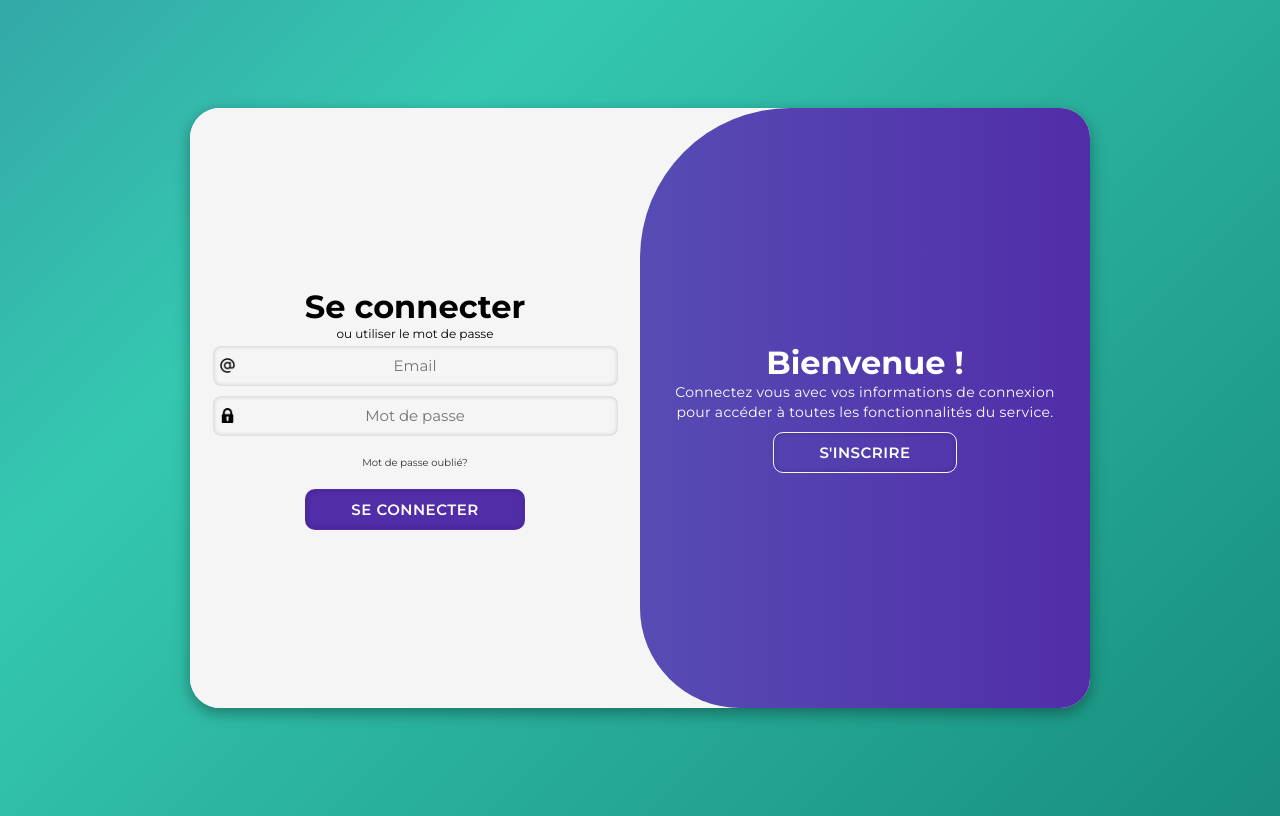
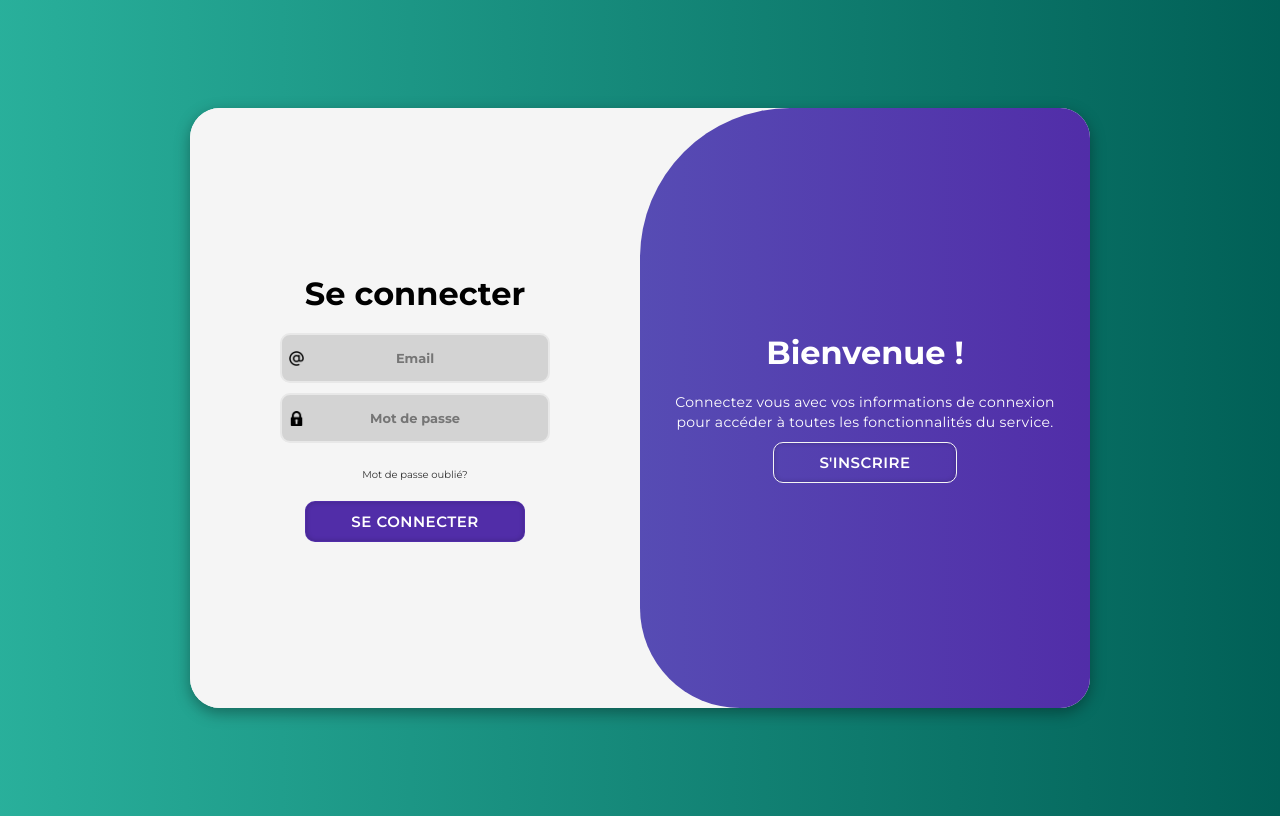
Before and after one commit to iNeoAzim/ResaUGE-Project, a PHP site: page / in a window 1280 px wide. Run offline with PHP 8.4, Linux system fonts and the light colour scheme.

Commit message:
many changes

```diff
--- a/CSS/styleindex.css
+++ b/CSS/styleindex.css
@@ -12,7 +12,7 @@ body{
     align-items: center;
     justify-content: center;
     flex-direction: column;
-    background: linear-gradient(-45deg, #005e55, #35c8b0, #2f2a85, #27306e);
+    background: linear-gradient(-90deg, #005e55, #35c8b0, #2f2a85, #27306e);
     background-size: 400% 400%;
     animation: gradient 15s ease infinite;
     height: 100vh;
@@ -97,18 +97,36 @@ body{
     height: 100%;
 }
 
-#login-page .container input{
-    background-color: whitesmoke;
-    border: none;
-    margin: 5px 0;
-    padding: 20px 10px;
-    font-size: 15px;
-    border-radius: 8px;
-    width: 90%;
-    max-height: 10px;
-    outline: none;
+#login-page .container input , #register-role{
+    border : 2px solid #e8e8e8;
+    padding : 15px;
+    margin-bottom : 10px;
+    border-radius: 10px;
+    background-color : lightgray;
+    font-size: small;
+    font-weight :bold;
     text-align: center;
-    box-shadow: inset 0 0 5px rgba(0, 0, 0, 0.2);
+    width : 60%;
+}
+
+#login-page .container input:focus , #register-role:focus{
+    outline-color : #512da8;
+    background-color : lightblue;
+    color : black;
+    box-shadow: 5px 5px rgba(0,0,0,0.3);
+    transition: all 0.3s ease-in-out;
+}
+
+input[type="date"]{
+    background-color : lightblue;
+}
+
+#register-role:focus {
+    outline-color : #512da8;
+    background-color : lightblue;
+    color : black;
+    box-shadow : 5px 5px rgba(0,0,0,0.3);
+    transition: all 0.3s ease-in-out;
 }
 
 #login-email{
@@ -155,6 +173,12 @@ body{
 }
 #register-pseudo{
     background-image: url("/img/pseudo.png");
+    background-repeat: no-repeat;
+    background-position: 0.5em center;
+    background-size: 15px;
+}
+#register-role{
+    background-image: url("/img/profil.png");
     background-repeat: no-repeat;
     background-position: 0.5em center;
     background-size: 15px;
@@ -283,22 +307,6 @@ body{
     transform: translateX(200%);
 }
 
-#register-role {
-    appearance: none;
-    background-color: #eee;
-    border: none;
-    padding: 15px 0px 0px 40px;;
-    font-size: 15px;
-    color: gray;
-    border-radius: 8px;
-    width: 90%;
-    height: 40px;
-    line-height: 20px;
-    outline: none;
-    box-shadow: inset 0 0 5px rgba(0, 0, 0, 0.2);
-    background-image: url("/img/role.png");
-    background-repeat: no-repeat;
-    background-position: 10px center;
-    background-size: 18px;
-    cursor: pointer;
+#login-page h1{
+    margin-bottom: 20px;
 }
--- a/JS/script.js
+++ b/JS/script.js
@@ -9,28 +9,3 @@ registerBtn.addEventListener('click', () => {
 loginBtn.addEventListener('click', () => {
     container.classList.remove("active");
 });
-
-const registerRoleSelect = document.getElementById('register-role');
-const loginRoleSelect = document.getElementById('login-role');
-const registerRoleDescription = document.getElementById('role-description-register');
-const loginRoleDescription = document.getElementById('role-description-login');
-
-const roleDescription = {
-    student: "texte à afficher pour l'élève",
-    teacher: "texte à afficher pour le professeur",
-    agent: "texte à afficher pour l'agent",
-    admin: "texte à afficher pour l'administrateur",
-};
-
-function updateRoleDescription(selectElement, descriptionElement) {
-    const selectedRole = selectElement.value;
-    descriptionElement.textContent = roleDescription[selectedRole];
-}
-
-registerRoleSelect.addEventListener('change', () => {
-    updateRoleDescription(registerRoleSelect, registerRoleDescription);
-});
-
-loginRoleSelect.addEventListener('change', () => {
-    updateRoleDescription(loginRoleSelect, loginRoleDescription);
-});
--- a/PHP/student.php
+++ b/PHP/student.php
@@ -4,7 +4,7 @@
     <meta charset="UTF-8">
     <meta name="viewport" content="width=device-width, initial-scale=1.0">
     <title>Réservations étudiants - Université Eiffel</title>
-    <link rel="stylesheet" href="CSS/stylestudent.css">
+    <link rel="stylesheet" href="../CSS/stylestudent.css">
 </head>
 <body id="page0">
 
--- a/index.html
+++ b/index.html
@@ -6,24 +6,23 @@
     <meta name="viewport" content="width=device-width, initial-scale=1.0">
     <link rel="stylesheet" href="https://cdnjs.cloudflare.com/ajax/libs/font-awesome/6.4.2/css/all.min.css">
     <link rel="stylesheet" href="./CSS/styleindex.css">
-    <title>Modern Login Page</title>
+    <link rel="icon" type="image/x-icon" href="./img/logo_gustaveEiffel.jpg">
+    <title>Gustave Eiffel - Réservation de matériel</title>
 </head>
 
 <body id="login-page">
-
     <div class="container" id="container">
         <div class="form-container sign-up">
             <form>
                 <h1>Créer un compte</h1>
-                <span>ou utiliser un email pour l'inscription</span>
-                <input type="text" placeholder="Nom" id="register-name">
-                <input type="text" placeholder="Prénom" id="register-firstname">
-                <input type="email" placeholder="Email" id="register-email">
-                <input type="password" placeholder="Mot de passe" id="register-password">
-                <input type="pseudo" placeholder="Pseudo" id="register-pseudo">
-                <input type="Postal" placeholder="Code Postal" id="register-postal">
-                <input type="birthdate" placeholder="Date de naissance" id="register-birthdate">
-                <select name="role" id="register-role">
+                <input type="text" placeholder="Nom" id="register-name" required>
+                <input type="text" placeholder="Prénom" id="register-firstname" required>
+                <input type="email" placeholder="Email" id="register-email" required>
+                <input type="password" placeholder="Mot de passe" id="register-password" required>
+                <input type="pseudo" placeholder="Pseudo" id="register-pseudo" required>
+                <input type="text" placeholder="Code Postal" id="register-postal" pattern="^\d{5}$" title="Entrez un code postal Français à 5chiffres" required>
+                <input type="date" placeholder="Date de naissance" id="register-birthdate" required>
+                <select name="role" id="register-role" required>
                     <option value="student">Etudiant</option>
                     <option value="teacher">Enseignant</option>
                     <option value="agent">Agent</option>
@@ -35,7 +34,6 @@
         <div class="form-container sign-in">
             <form>
                 <h1>Se connecter</h1>
-                <span>ou utiliser le mot de passe </span>
                 <input type="email" placeholder="Email" id="login-email">
                 <input type="password" placeholder="Mot de passe" id="login-password">
                 <a href="#">Mot de passe oublié?</a>
```
Also changed, not shown: img/logo_gustaveEiffel.jpg (added).
